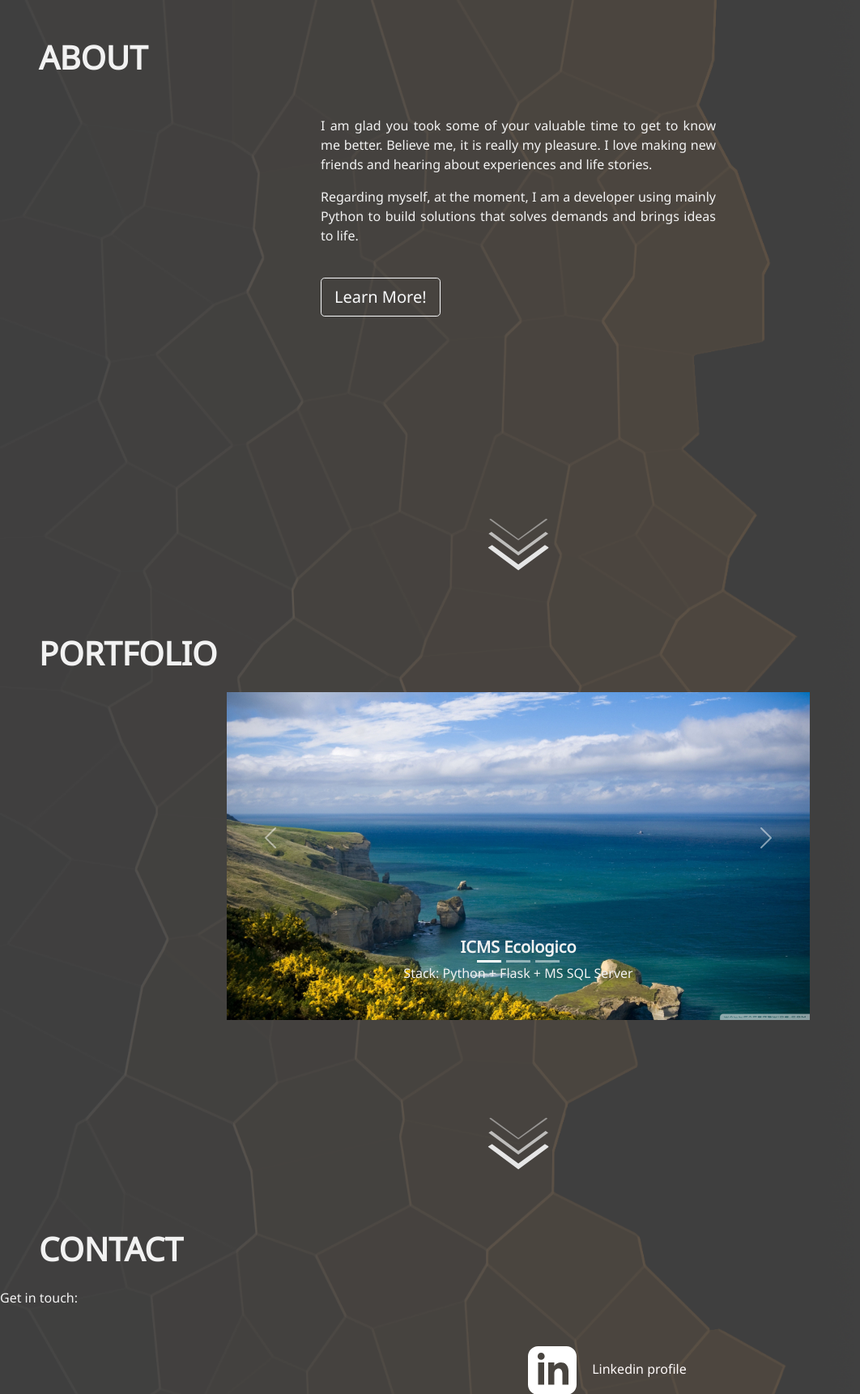
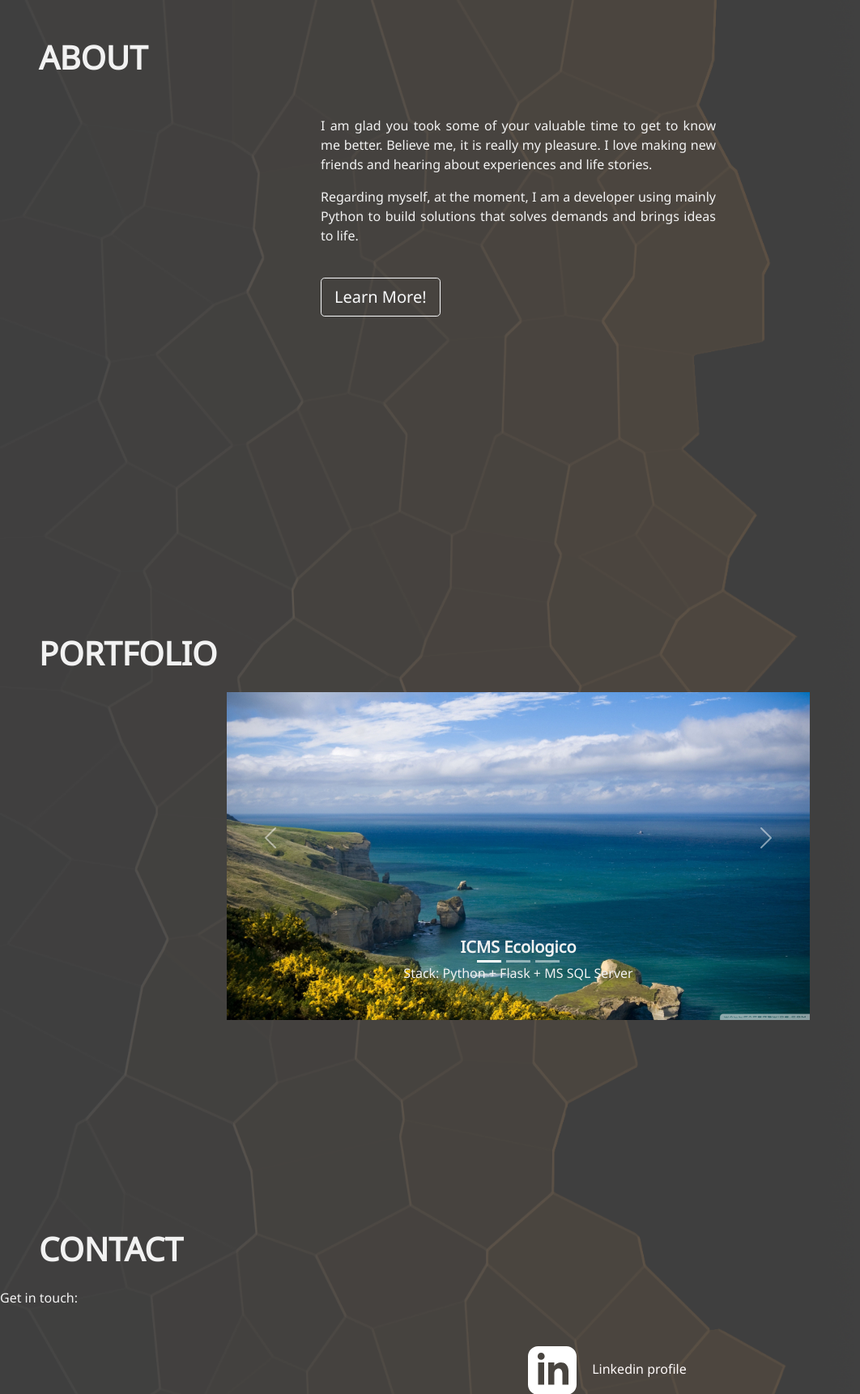
Before and after one commit to lucianodelboni/portfolio, a Django app: page / in a window 1280 px wide. Shown: the part 737-2459 px from the top of the page at 81% size, without its empty margins (0-1062 px from the left). Run offline with Django 3.2, Linux system fonts and the light colour scheme.

Commit message:
removing arrows in other parts of the portifolio so it looks more modern

```diff
--- a/portfolio_app/templates/landing_page.html
+++ b/portfolio_app/templates/landing_page.html
@@ -73,21 +73,6 @@
         <br>
         <button class="btn btn-lg btn-outline-light">Learn More!</button>
       </div>
-      <div>
-        <div class="moving__arrows">
-          <a onclick="return ScrollToSection('#portfolio')">
-            <div class="container">
-              <div class="arrows__animation2">
-                <svg id="three__arrows">
-                  <polygon class="arrow__top" points="37.6,26.9 1.8,1.3 3.3,0 37.6,25.3 71.9,0 73.7, 1.3" />
-                  <polygon class="arrow__middle" points="37.6,45.8 0.8,18.7 4.4,16.4 37.6,41.2 71.2,16.4 74.5, 18.7" />
-                  <polygon class="arrow__bottom" points="37.6,64 0,36.1 5.1,32.8 37.6,56.8 70.4,32.8 75.5,36.1" />
-                </svg>
-              </div>
-            </div>
-          </a>
-        </div>
-      </div>
     </div>
 
     <!--Third Part - Portfolio-->
@@ -133,19 +118,6 @@
           </button>
         </div>
       </div>
-        <div class="moving__arrows">
-          <a onclick="return ScrollToSection('#contact')">
-            <div class="container">
-              <div class="arrows__animation3">
-                <svg id="three__arrows">
-                  <polygon class="arrow__top" points="37.6,26.9 1.8,1.3 3.3,0 37.6,25.3 71.9,0 73.7, 1.3" />
-                  <polygon class="arrow__middle" points="37.6,45.8 0.8,18.7 4.4,16.4 37.6,41.2 71.2,16.4 74.5, 18.7" />
-                  <polygon class="arrow__bottom" points="37.6,64 0,36.1 5.1,32.8 37.6,56.8 70.4,32.8 75.5,36.1" />
-                </svg>
-              </div>
-            </div>
-          </a>
-        </div>
     </div>
 
     <!--Fourth Part - Contact-->
```
